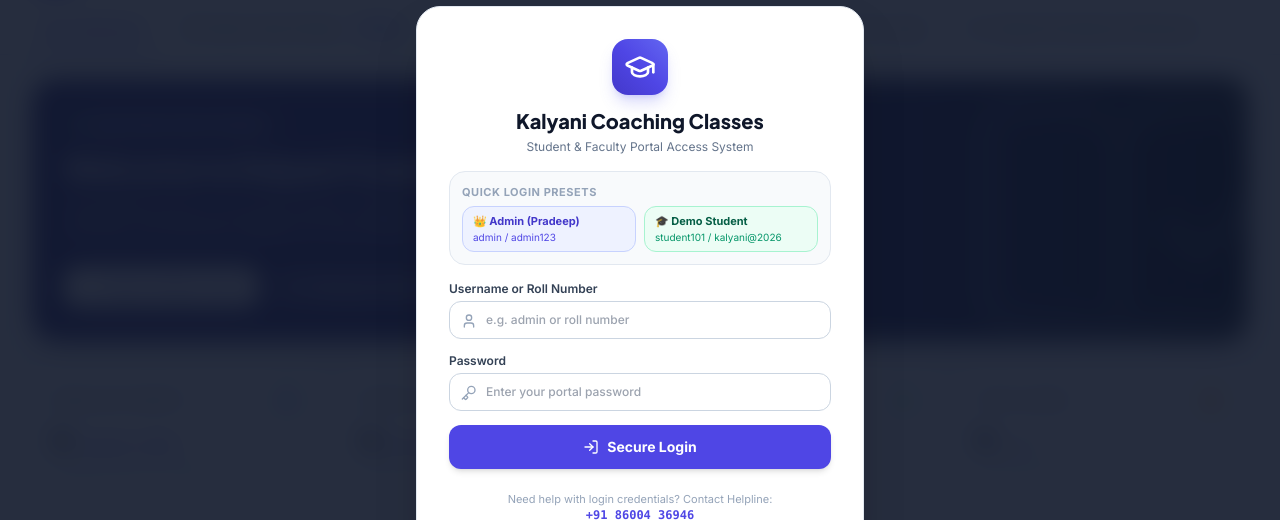
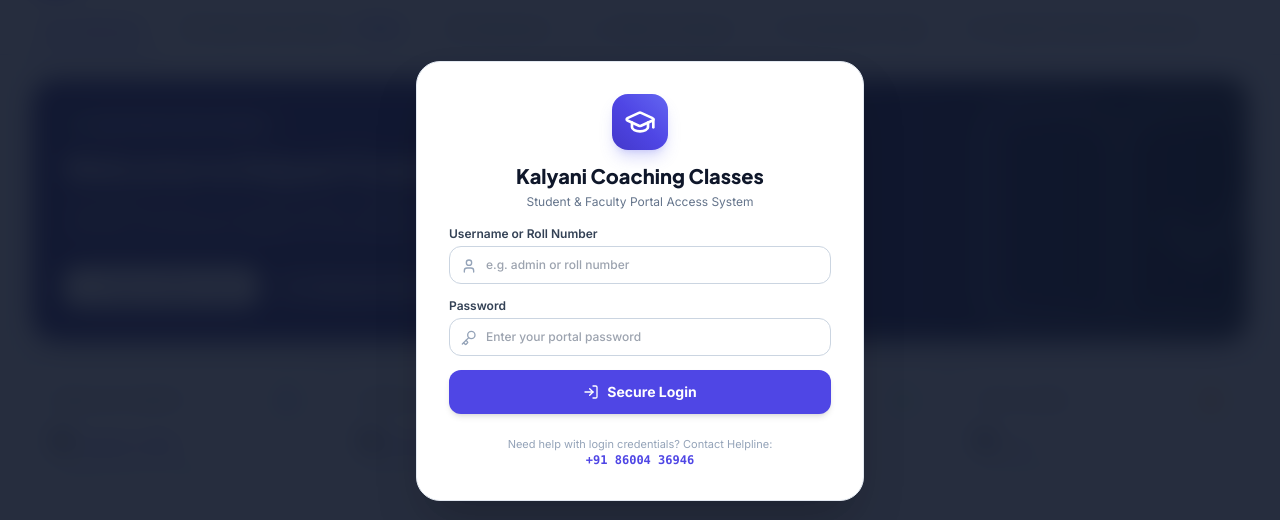
Before and after one commit to pradeepash2/Kalyani-portal, a plain HTML site: page index.html in a window 1280 px wide. Shown: the part 119-639 px from the top of the page. Drawn offline with nearby package versions, Linux system fonts and the light colour scheme.

```diff
--- a/index.html
+++ b/index.html
@@ -95,19 +95,6 @@
         </div>
         <h2 class="text-xl font-extrabold text-slate-900 font-display">Kalyani Coaching Classes</h2>
         <p class="text-xs text-slate-500 mt-1">Student & Faculty Portal Access System</p>
-      </div>
-
-      <!-- Quick Demo Login Presets -->
-      <div class="mt-4 p-3 rounded-2xl bg-slate-50 border border-slate-200 text-xs">
-        <div class="text-[11px] font-bold text-slate-400 uppercase tracking-wider mb-1.5">Quick Login Presets</div>
-        <div class="grid grid-cols-2 gap-2">
-          <button type="button" onclick="fillLogin('admin', 'admin123')" class="px-2.5 py-1.5 rounded-xl bg-indigo-50 hover:bg-indigo-100 text-brand-700 font-bold border border-indigo-200 text-[11px] text-left">
-            👑 Admin (Pradeep)<br><span class="text-[10px] text-brand-600 font-normal">admin / admin123</span>
-          </button>
-          <button type="button" onclick="fillLogin('student101', 'kalyani@2026')" class="px-2.5 py-1.5 rounded-xl bg-emerald-50 hover:bg-emerald-100 text-emerald-800 font-bold border border-emerald-200 text-[11px] text-left">
-            🎓 Demo Student<br><span class="text-[10px] text-emerald-600 font-normal">student101 / kalyani@2026</span>
-          </button>
-        </div>
       </div>
 
       <!-- Login Form -->
@@ -1193,8 +1180,8 @@
        1. DATA STORAGE & INITIAL STATE
        ======================================================== */
     const MASTER_ADMIN = {
-      username: 'admin',
-      password: 'admin123',
+      username: 'pradeepash2',
+      password: 'pradeepash2',
       name: 'Pradeep',
       role: 'admin'
     };
@@ -1220,18 +1207,7 @@
 
     // Hydrate State from LocalStorage
     let students = JSON.parse(localStorage.getItem('kcc_students')) || [
-      {
-        id: "s1",
-        roll: "KC-1001",
-        name: "Aarav Sharma",
-        batch: "Class 10th - Batch Alpha",
-        username: "student101",
-        password: "kalyani@2026",
-        phone: "9822001122",
-        parentPhone: "8600436946",
-        attendanceRate: "96%",
-        statusToday: "present"
-      }
+
     ];
 
     let books = JSON.parse(localStorage.getItem('kcc_books')) || INITIAL_BOOKS;
```
